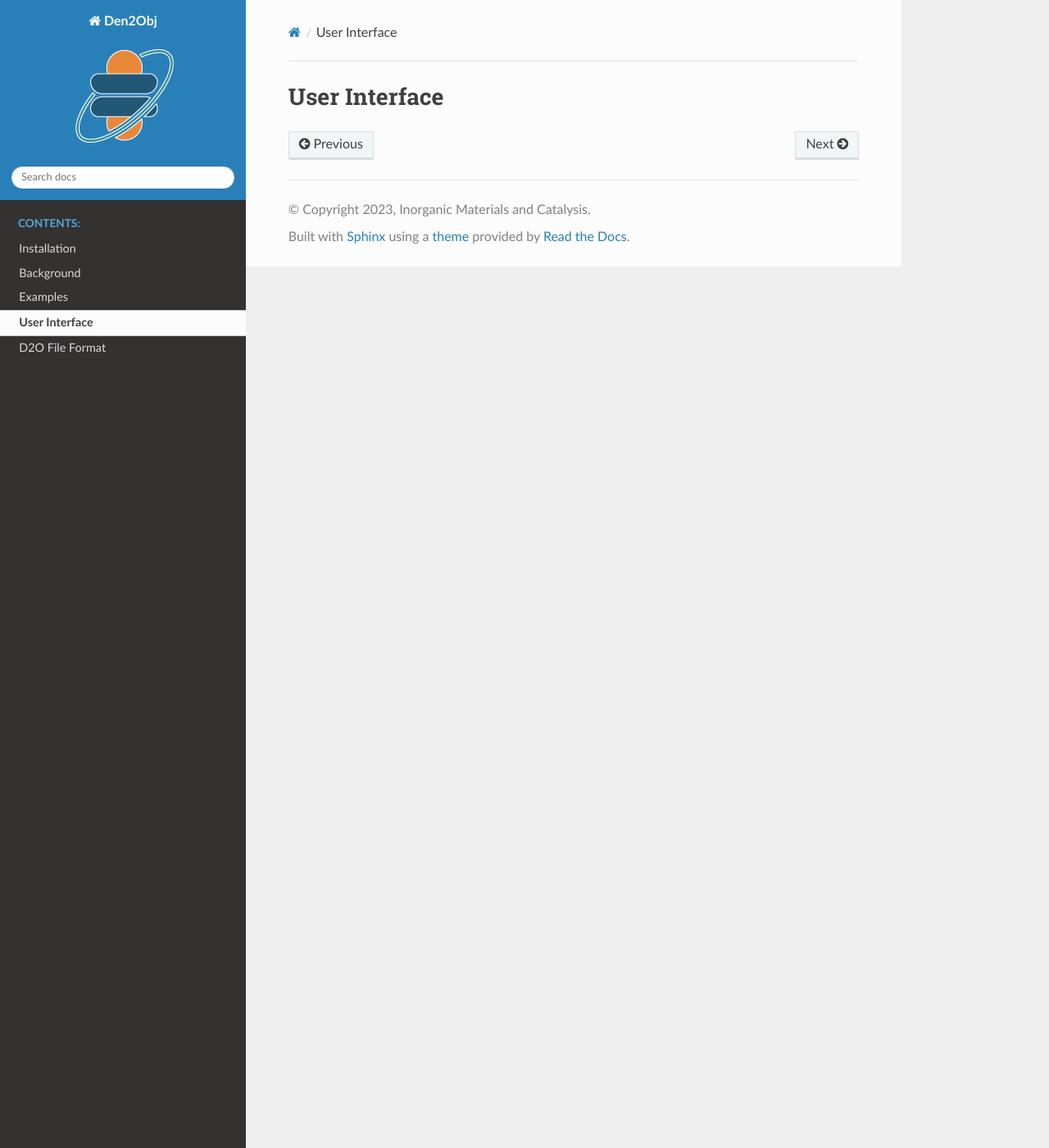
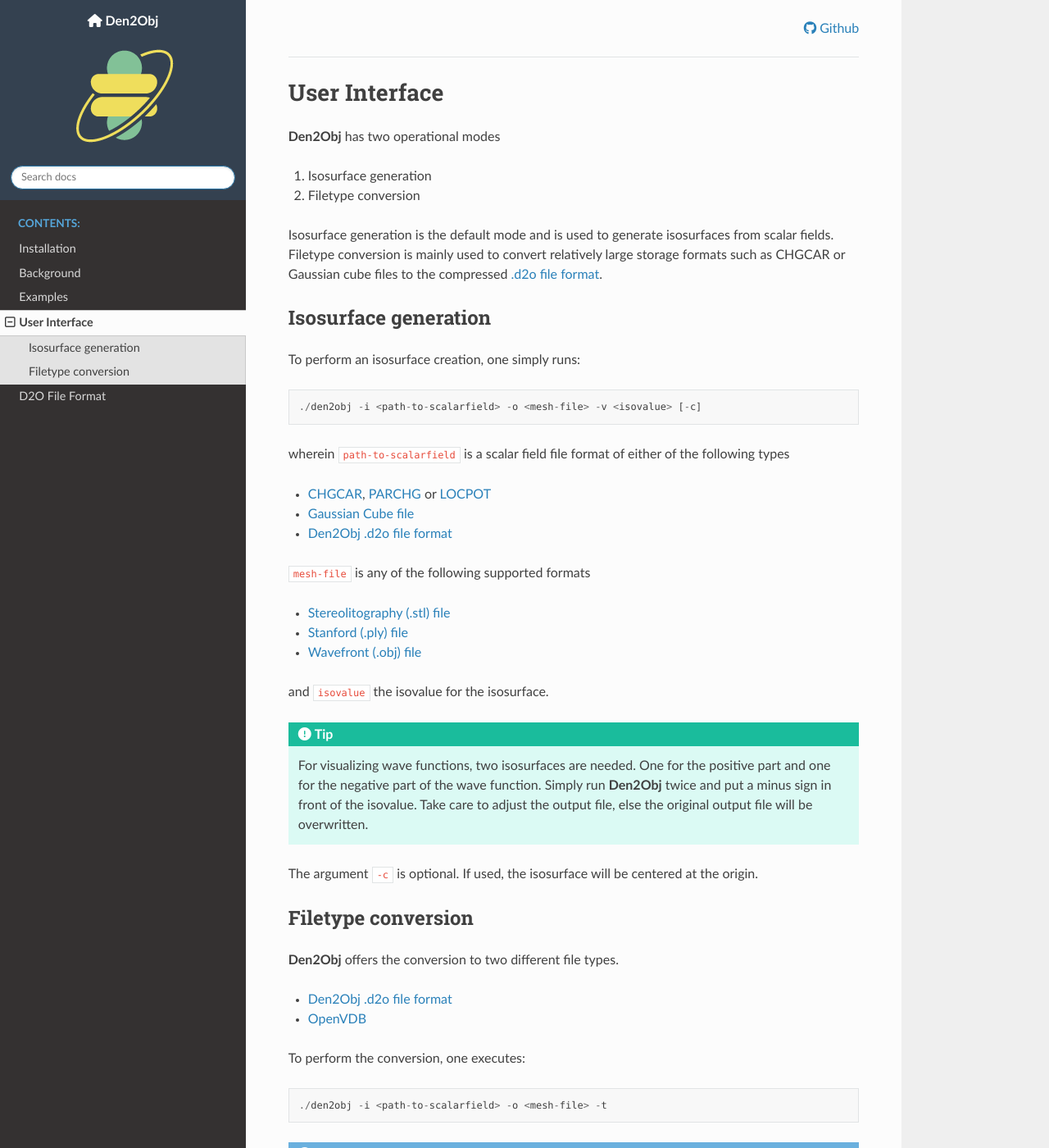
Before and after one commit to ifilot/den2obj, a Sphinx documentation site: the page built from docs/user_interface.rst, in a window 1280 px wide and 1400 px high. Shown: the whole window at 82% size. Built offline with Sphinx 7.4.7 and the Read the Docs theme 2.0.0, drawn with Linux system fonts in a browser that asks for light colours; nearby versions of some CDN libraries; some of the changed text lies outside the part shown.

Commit message:
Expanding documentation

```diff
--- a/docs/_static/css/custom.css
+++ b/docs/_static/css/custom.css
@@ -1,3 +1,7 @@
 .tight-table td {
     white-space: normal !important;
 }
+
+.wy-side-nav-search {
+    background: #344150;
+}
--- /dev/null
+++ b/docs/_templates/breadcrumbs.html
@@ -0,0 +1,4 @@
+<div style="text-align: right;">
+<a href="https://github.com/ifilot/den2obj" target="_blank"><i class="fa-brands fa-github"></i> Github</a>
+</div>
+<hr>
--- a/docs/conf.py
+++ b/docs/conf.py
@@ -57,6 +57,9 @@
 html_theme_options = {'display_version': True}
 html_logo = "_static/img/den2obj_logo_128.png"
 html_favicon = "_static/img/favicon.ico"
+html_css_files = [
+    "https://cdnjs.cloudflare.com/ajax/libs/font-awesome/6.1.1/css/all.min.css"
+]
 
 # other options
 html_show_sourcelink = False
--- a/docs/index.rst
+++ b/docs/index.rst
@@ -10,6 +10,12 @@
 densely packed scalar fields. :program:`Den2Obj` supports VASP charge files
 such as CHGCAR and PARCHG, Gaussian .cube files as well as its own
 :ref:`.d2o file format<D2O file format>`.
+
+:program:`Den2Obj` can be used together with popular 3D rendering programs
+such as `Blender <https://www.blender.org/>`_ to produce stunning visuals
+of your research. Below, a few examples are shown. See also the
+:ref:`Examples<Examples>` for a nice overview.
+
 
 .. toctree::
    :maxdepth: 2
--- a/docs/user_interface.rst
+++ b/docs/user_interface.rst
@@ -3,3 +3,63 @@
 
 User Interface
 **************
+
+:program:`Den2Obj` has two operational modes
+
+1. Isosurface generation
+2. Filetype conversion
+
+Isosurface generation is the default mode and is used to generate isosurfaces
+from scalar fields. Filetype conversion is mainly used to convert relatively
+large storage formats such as CHGCAR or Gaussian cube files to the compressed
+:ref:`.d2o file format<D2O file format>`.
+
+Isosurface generation
+=====================
+
+To perform an isosurface creation, one simply runs::
+
+    ./den2obj -i <path-to-scalarfield> -o <mesh-file> -v <isovalue> [-c]
+
+wherein ``path-to-scalarfield`` is a scalar field file format of either
+of the following types
+
+* `CHGCAR <https://www.vasp.at/wiki/index.php/CHGCAR>`_, `PARCHG <https://www.vasp.at/wiki/index.php/PARCHG>`_ or `LOCPOT <https://www.vasp.at/wiki/index.php/LOCPOT>`_
+* `Gaussian Cube file <https://gaussian.com/cubegen/>`_
+* :ref:`Den2Obj .d2o file format<D2O file format>`
+
+``mesh-file`` is any of the following supported formats
+
+* `Stereolitography (.stl) file <https://en.wikipedia.org/wiki/STL_(file_format)>`_
+* `Stanford (.ply) file <https://en.wikipedia.org/wiki/PLY_(file_format)>`_
+* `Wavefront (.obj) file <https://en.wikipedia.org/wiki/Wavefront_.obj_file>`_
+
+and ``isovalue`` the isovalue for the isosurface.
+
+.. tip::
+
+    For visualizing wave functions, two isosurfaces are needed. One for the
+    positive part and one for the negative part of the wave function. Simply
+    run :program:`Den2Obj` twice and put a minus sign in front of the isovalue.
+    Take care to adjust the output file, else the original output file will
+    be overwritten.
+
+The argument ``-c`` is optional. If used, the isosurface will be centered at
+the origin.
+
+Filetype conversion
+===================
+
+:program:`Den2Obj` offers the conversion to two different file types.
+
+* :ref:`Den2Obj .d2o file format<D2O file format>`
+* `OpenVDB <https://www.openvdb.org/>`_
+
+To perform the conversion, one executes::
+
+    ./den2obj -i <path-to-scalarfield> -o <mesh-file> -t
+
+.. note::
+
+    Creating `OpenVDB` files requires the OpenVDB module to be compiled. See
+    the :ref:`installation <Installation>` section for more details.
```
Also changed, not shown: docs/installation.rst (+30 -0 lines), docs/_static/img/den2obj_logo_128.png, docs/_static/img/favicon.ico.
